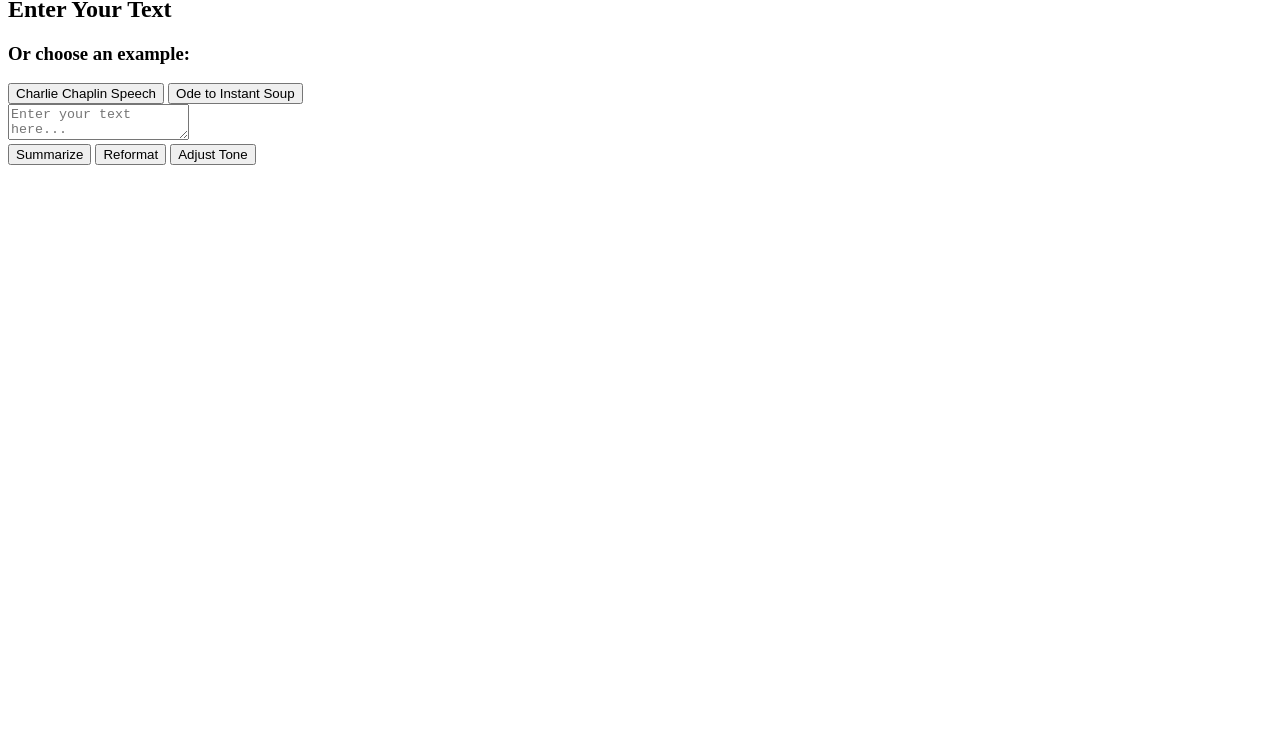
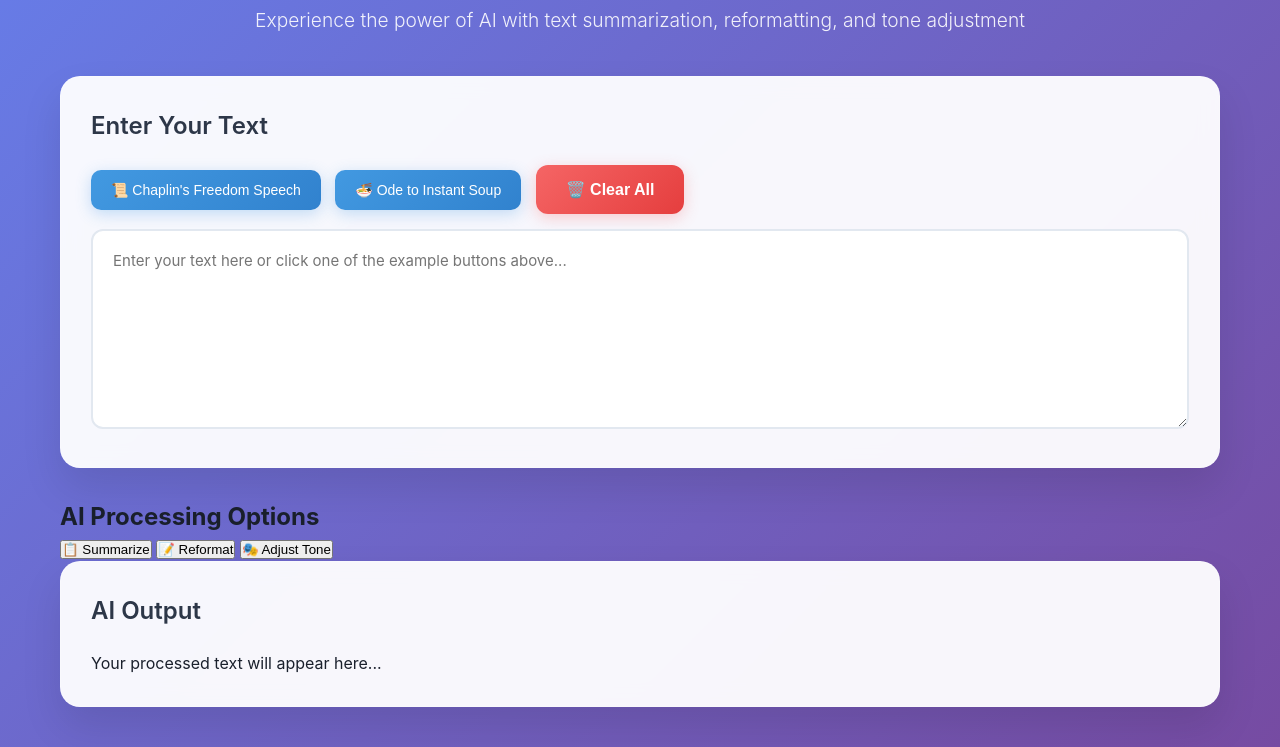
Before and after one commit to TilmanDW/WBT_Demotest, a plain HTML site: page index.html in a window 1280 px wide. Shown: the part 122-869 px from the top of the page. Before the commit the page ends 800 px from the top, so only its background shows below. Drawn offline with Linux system fonts and the light colour scheme.

Commit message:
Update index.html

```diff
--- a/index.html
+++ b/index.html
@@ -3,26 +3,60 @@
 <head>
     <meta charset="UTF-8">
     <meta name="viewport" content="width=device-width, initial-scale=1.0">
-    <title>LLM Text Demo</title>
-    <link rel="stylesheet" href="style.css">
+    <title>AI Text Processor Demo</title>
+    <link rel="stylesheet" href="styles.css">
 </head>
 <body>
     <div class="container">
-        <h1>LLM Text Processing Demo</h1>
-        <p>Experience the power of AI text processing with summarization, reformatting, and text adjustment.</p>
+        <header>
+            <h1>🤖 AI Text Processor</h1>
+            <p>Experience the power of AI with text summarization, reformatting, and tone adjustment</p>
+        </header>
 
-        <div class="input-section">
-            <h2>Enter Your Text</h2>
-            <div class="examples">
-                <h3>Or choose an example:</h3>
-                <button onclick="loadExample(1)" class="example-btn">Charlie Chaplin Speech</button>
-                <button onclick="loadExample(2)" class="example-btn">Ode to Instant Soup</button>
+        <div class="main-content">
+            <div class="input-section">
+                <h2>Enter Your Text</h2>
+                <div class="example-buttons">
+                    <button class="example-btn" onclick="loadExample(1)">📜 Chaplin's Freedom Speech</button>
+                    <button class="example-btn" onclick="loadExample(2)">🍜 Ode to Instant Soup</button>
+                    <button class="clear-btn" onclick="clearText()">🗑️ Clear All</button>
+                </div>
+                <textarea id="inputText" placeholder="Paste your text here or use one of the examples above..."></textarea>
             </div>
-            <textarea id="inputText" placeholder="Enter your text here..."></textarea>
+
+            <div class="controls-section">
+                <h2>AI Processing Options</h2>
+                <div class="button-grid">
+                    <button class="process-btn" onclick="processText('summarize')" id="summarizeBtn">
+                        📋 Summarize
+                    </button>
+                    <button class="process-btn" onclick="processText('reformat')" id="reformatBtn">
+                        📝 Reformat
+                    </button>
+                    <button class="process-btn" onclick="processText('adjust')" id="adjustBtn">
+                        🎭 Adjust Tone
+                    </button>
+                </div>
+            </div>
+
+            <div class="output-section">
+                <h2>AI Output</h2>
+                <div class="output-container">
+                    <div id="loadingSpinner" class="spinner" style="display: none;">
+                        <div class="spinner-circle"></div>
+                        <p>AI is processing your text...</p>
+                    </div>
+                    <div id="outputText" class="output-text">
+                        Your processed text will appear here...
+                    </div>
+                    <button id="copyBtn" class="copy-btn" onclick="copyOutput()" style="display: none;">
+                        📋 Copy Result
+                    </button>
+                </div>
+            </div>
         </div>
+    </div>
 
-        <div class="actions">
-            <button onclick="processText('summarize')" class="action-btn">Summarize</button>
-            <button onclick="processText('reformat')" class="action-btn">Reformat</button>
-            <button onclick="processText('adjust')" class="action-btn">Adjust Tone</button>
-            <button onclick="clearAll()" class="
+    <script src="script.js"></script>
+</body>
+</html>
```
